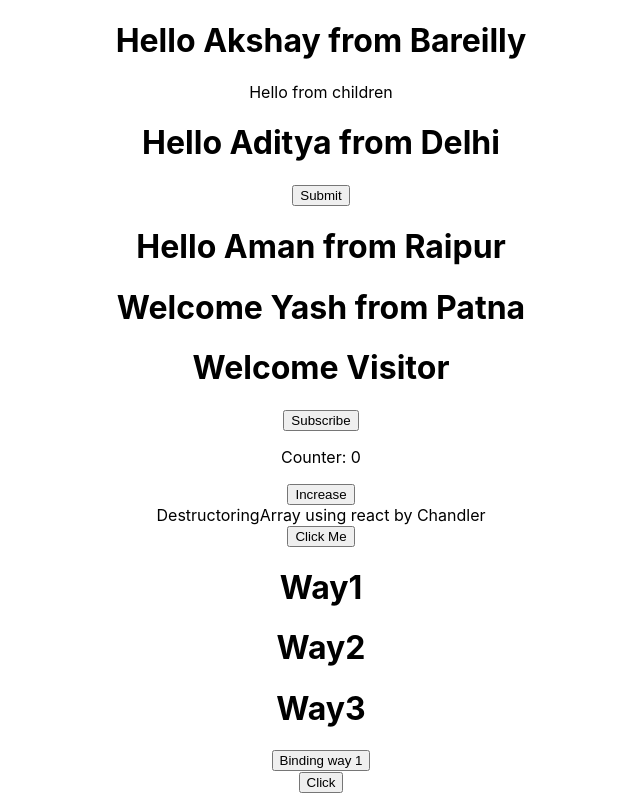
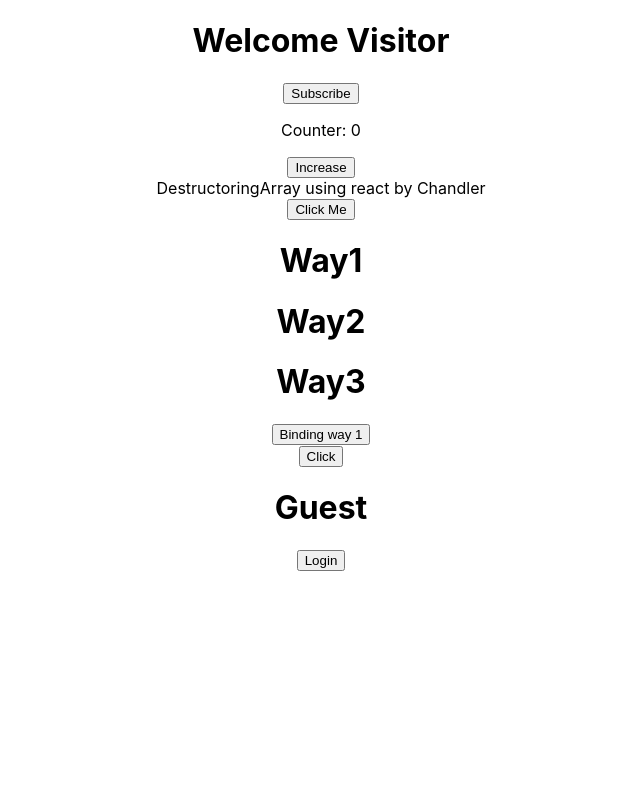
Before and after one commit to akshay2742/react-hack, a React (Create React App) app: page / in a window 1280 px wide. Shown: the whole page, without its empty margins (319-959 px from the left). Built offline with nearby package versions, Linux system fonts and the light colour scheme.

Commit message:
Revised about conditional rendering

```diff
--- a/src/App.js
+++ b/src/App.js
@@ -7,24 +7,26 @@ import DestructoringArray from './components/DestructoringArray';
 import FunctionClick from './components/FunctionClick';
 import EventBind from './components/EventBind';
 import ParentComponent from './components/ParentComponent';
+import UserGreeting from './components/UserGreeting';
 
 function App() {
   return (
     <div className="App">
-      <Greet name="Akshay" city="Bareilly">
+      {/* <Greet name="Akshay" city="Bareilly">
         <p>Hello from children</p>
       </Greet>
       <Greet name="Aditya" city="Delhi">
         <button>Submit</button>
       </Greet>
       <Greet name="Aman" city="Raipur"></Greet>
-      <Welcome name="Yash" city="Patna"/>
+      <Welcome name="Yash" city="Patna"/> */}
       <Message />
       <Counter />
       <DestructoringArray framework="react" name="Chandler"/>
       <FunctionClick />
       <EventBind />
       <ParentComponent />
+      <UserGreeting />
     </div>
   );
 }
--- a/src/components/Counter.js
+++ b/src/components/Counter.js
@@ -7,6 +7,8 @@ class Counter extends Component {
     this.state = {
        count: 0
     }
+
+    this.increment = this.increment.bind(this)
   }
 
   increment(){
@@ -20,7 +22,7 @@ class Counter extends Component {
       <div>
 
         <p>Counter: {this.state.count}</p>
-        <button onClick={()=>this.increment()}>Increase</button>
+        <button onClick={this.increment}>Increase</button>
       </div>
     )
   }
--- a/src/components/DestructoringArray.js
+++ b/src/components/DestructoringArray.js
@@ -1,7 +1,6 @@
 import React from 'react'
 
-function DestructoringArray(props) {
-    const {framework, name} = props
+function DestructoringArray({framework,name}) {
   return (
     <div>DestructoringArray using {framework} by {name}</div>
   )
--- a/src/components/EventBind.js
+++ b/src/components/EventBind.js
@@ -14,7 +14,7 @@ class EventBind extends Component {
       // this.changeHandler = this.changeHandler.bind(this)
     }
 
-    changeHandler(){
+    changeHandler = () => {
         this.setState({
             way1: "way1 Goodbye"
         })
--- /dev/null
+++ b/src/components/UserGreeting.js
@@ -0,0 +1,38 @@
+import React, { Component } from 'react'
+
+export class UserGreeting extends Component {
+  constructor(props) {
+    super(props)
+
+    this.state = {
+       isLoggedIn: "Login",
+       user: "Guest"
+    }
+  }
+
+  login = () => {
+    this.setState({
+        isLoggedIn: "LogOut",
+        user: "Akshay"
+    })
+  }
+
+  logout = () =>{
+    this.setState({
+        isLoggedIn: "Login",
+        user: "Guest"
+    })
+  }
+
+    render() {
+    return (
+      <div>
+        <h1>{this.state.user}</h1>
+        {this.state.isLoggedIn == "Login" ? <button onClick={this.login}>{this.state.isLoggedIn}</button>:
+        <button onClick={this.logout}>{this.state.isLoggedIn}</button>}
+      </div>
+    )
+  }
+}
+
+export default UserGreeting
--- a/src/index.js
+++ b/src/index.js
@@ -2,7 +2,7 @@ import React from 'react';
 import ReactDOM from 'react-dom/client';
 import './index.css';
 import App from './App';
-import reportWebVitals from './reportWebVitals';
+
 
 const root = ReactDOM.createRoot(document.getElementById('root'));
 root.render(
@@ -10,8 +10,3 @@ root.render(
     <App />
   </React.StrictMode>
 );
-
-// If you want to start measuring performance in your app, pass a function
-// to log results (for example: reportWebVitals(console.log))
-// or send to an analytics endpoint. Learn more: https://bit.ly/CRA-vitals
-reportWebVitals();
--- a/src/reportWebVitals.js
+++ /dev/null
@@ -1,13 +0,0 @@
-const reportWebVitals = onPerfEntry => {
-  if (onPerfEntry && onPerfEntry instanceof Function) {
-    import('web-vitals').then(({ getCLS, getFID, getFCP, getLCP, getTTFB }) => {
-      getCLS(onPerfEntry);
-      getFID(onPerfEntry);
-      getFCP(onPerfEntry);
-      getLCP(onPerfEntry);
-      getTTFB(onPerfEntry);
-    });
-  }
-};
-
-export default reportWebVitals;
```
Also changed, not shown: src/setupTests.js (deleted, +0 -5 lines), src/logo.svg (deleted), 1 other file (tests, documents, lock files or other folders).
